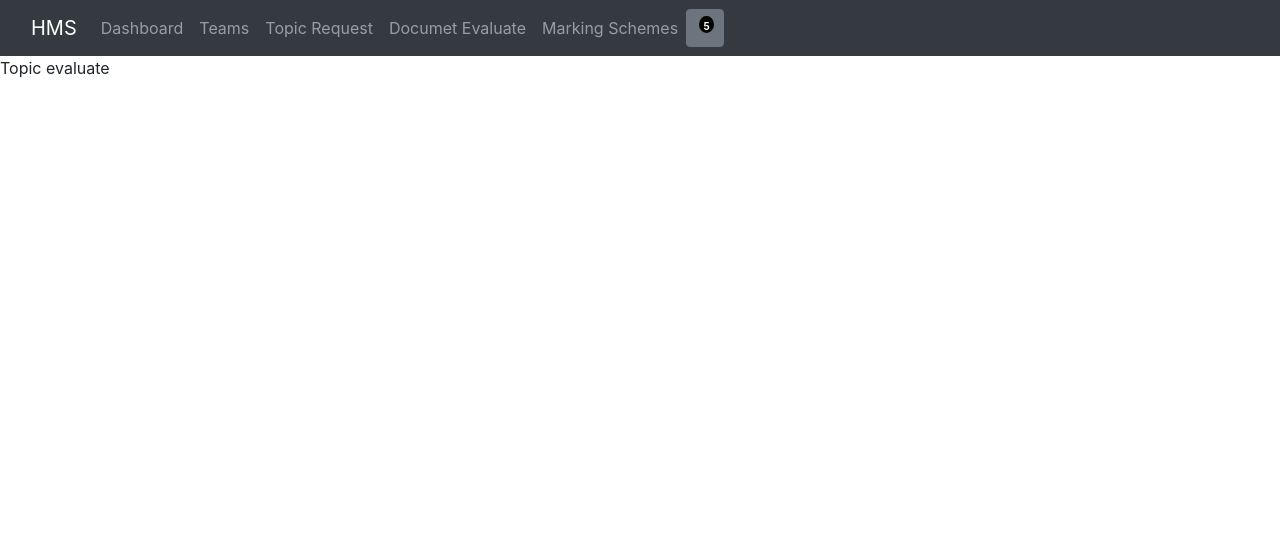
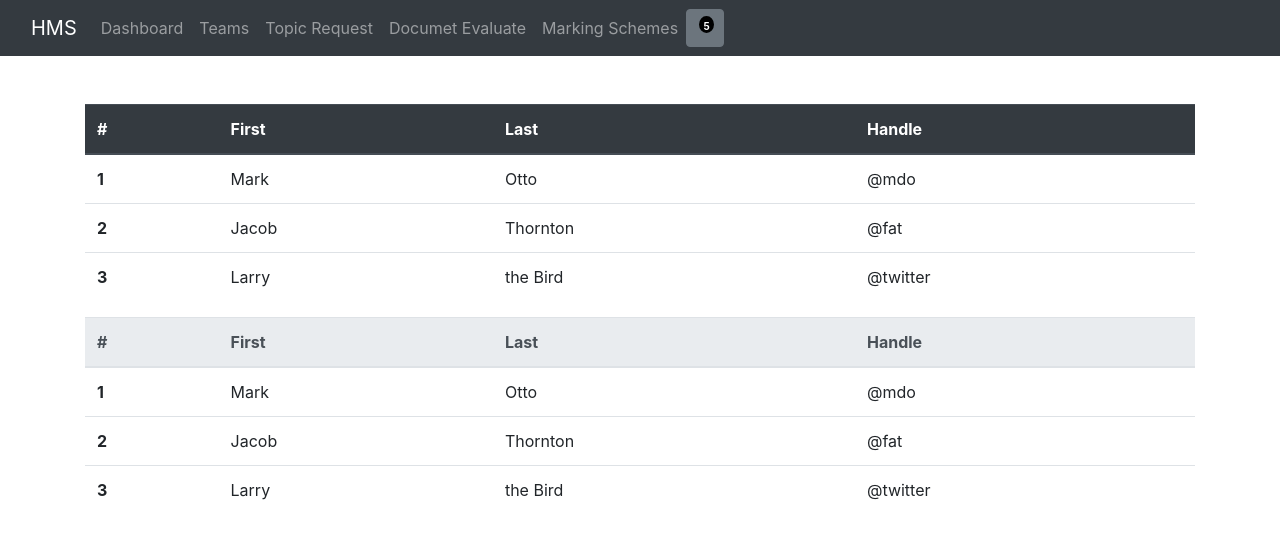
Before and after one commit to Y3S1Group33/Research-project-management-frontend, a React (Vite) app: page /panelMember/topics in a window 1280 px wide. Shown: the top 538 px of the page. Built offline with nearby package versions, Linux system fonts and the light colour scheme.

Commit message:
topic table added

```diff
--- a/src/pages/panelMember/topicsEvaluate.jsx
+++ b/src/pages/panelMember/topicsEvaluate.jsx
@@ -1,9 +1,74 @@
 import React from 'react'
 
 function TopicsEvaluate() {
+
+
+
+
     return (
-        <div>
-            Topic evaluate
+        <div className="container">
+            <br></br><br></br>
+           <table class="table">
+  <thead class="thead-dark">
+    <tr>
+      <th scope="col">#</th>
+      <th scope="col">First</th>
+      <th scope="col">Last</th>
+      <th scope="col">Handle</th>
+    </tr>
+  </thead>
+  <tbody>
+    <tr>
+      <th scope="row">1</th>
+      <td>Mark</td>
+      <td>Otto</td>
+      <td>@mdo</td>
+    </tr>
+    <tr>
+      <th scope="row">2</th>
+      <td>Jacob</td>
+      <td>Thornton</td>
+      <td>@fat</td>
+    </tr>
+    <tr>
+      <th scope="row">3</th>
+      <td>Larry</td>
+      <td>the Bird</td>
+      <td>@twitter</td>
+    </tr>
+  </tbody>
+</table>
+
+<table class="table">
+  <thead class="thead-light">
+    <tr>
+      <th scope="col">#</th>
+      <th scope="col">First</th>
+      <th scope="col">Last</th>
+      <th scope="col">Handle</th>
+    </tr>
+  </thead>
+  <tbody>
+    <tr>
+      <th scope="row">1</th>
+      <td>Mark</td>
+      <td>Otto</td>
+      <td>@mdo</td>
+    </tr>
+    <tr>
+      <th scope="row">2</th>
+      <td>Jacob</td>
+      <td>Thornton</td>
+      <td>@fat</td>
+    </tr>
+    <tr>
+      <th scope="row">3</th>
+      <td>Larry</td>
+      <td>the Bird</td>
+      <td>@twitter</td>
+    </tr>
+  </tbody>
+</table>
         </div>
     )
 }
```
